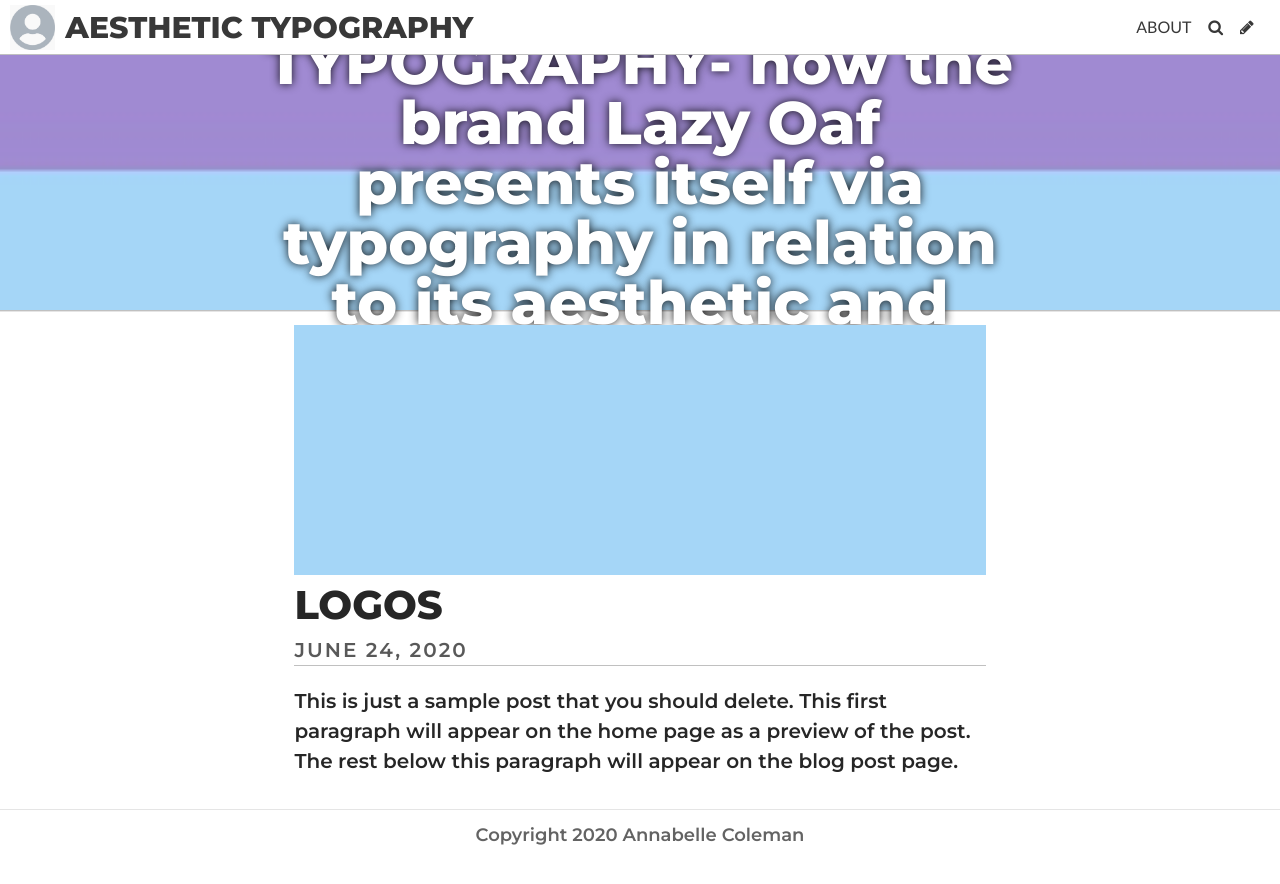
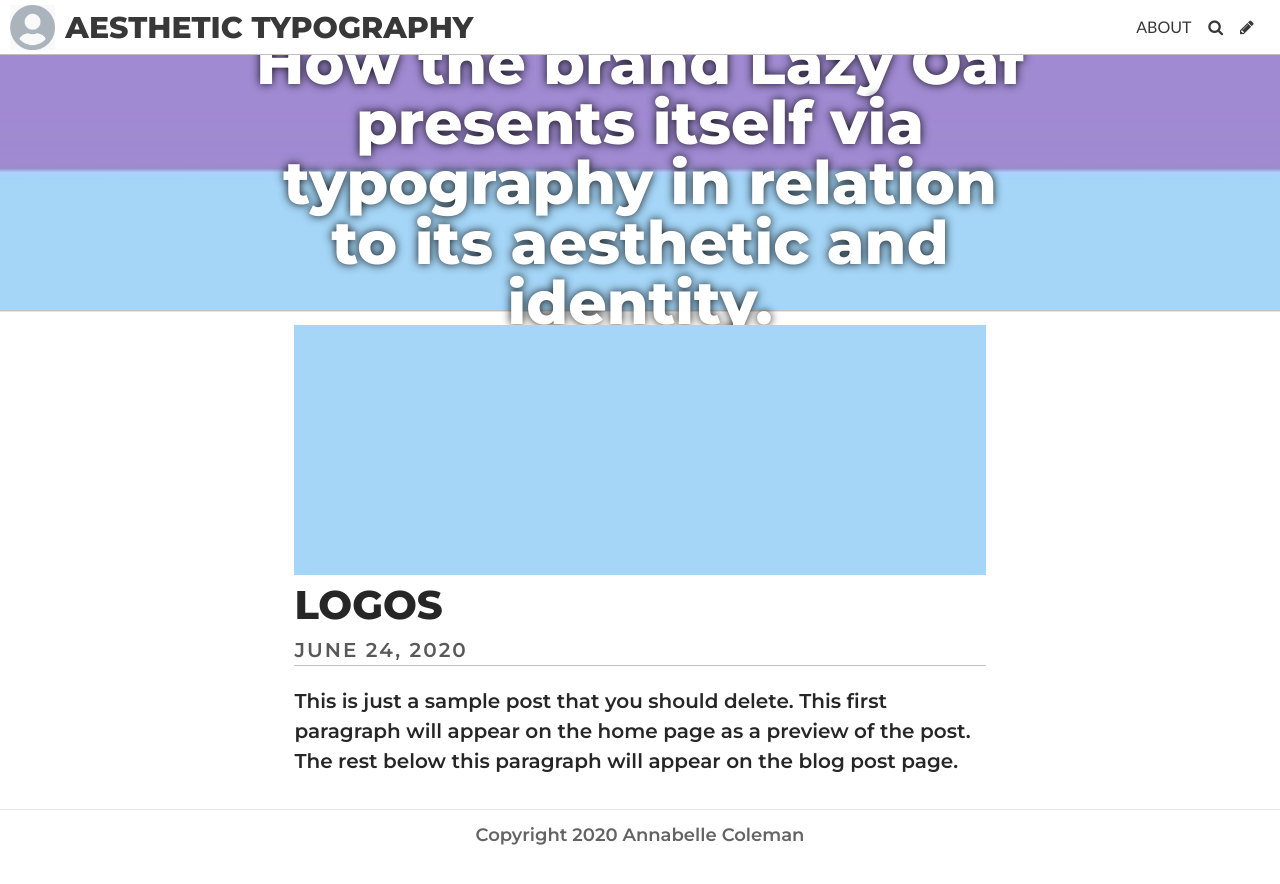
Before and after one commit to annabelle-coleman/typographydesign, a Jekyll site: the page built from index.html, in a window 1280 px wide. Shown: the top 884 px of the page. Built offline with Jekyll 4.4.1, drawn with Linux system fonts in a browser that asks for light colours; some web fonts are replaced; the list of posts is cut into pages by our own code.

Commit message:
Update Settings “general”

```diff
--- a/_data/settings.yml
+++ b/_data/settings.yml
@@ -1,8 +1,8 @@
 title: AESTHETIC TYPOGRAPHY
 description: How the brand Lazy Oaf presents itself via typography in relation
   to its aesthetic and identity.
-header_text: AESTHETIC TYPOGRAPHY- how the brand Lazy Oaf presents itself via
-  typography in relation to its aesthetic and identity.
+header_text: How the brand Lazy Oaf presents itself via typography in relation
+  to its aesthetic and identity.
 footer_text: Copyright 2020 Annabelle Coleman
 header_feature_image: ../uploads/dualbackground.jpg
 bannerheight: 20vmax
```
